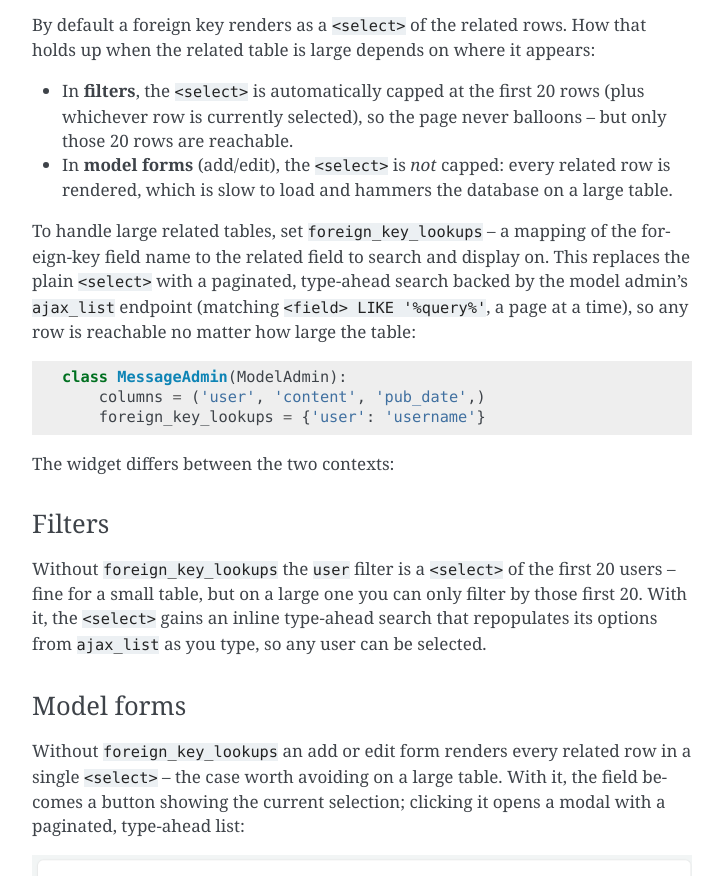
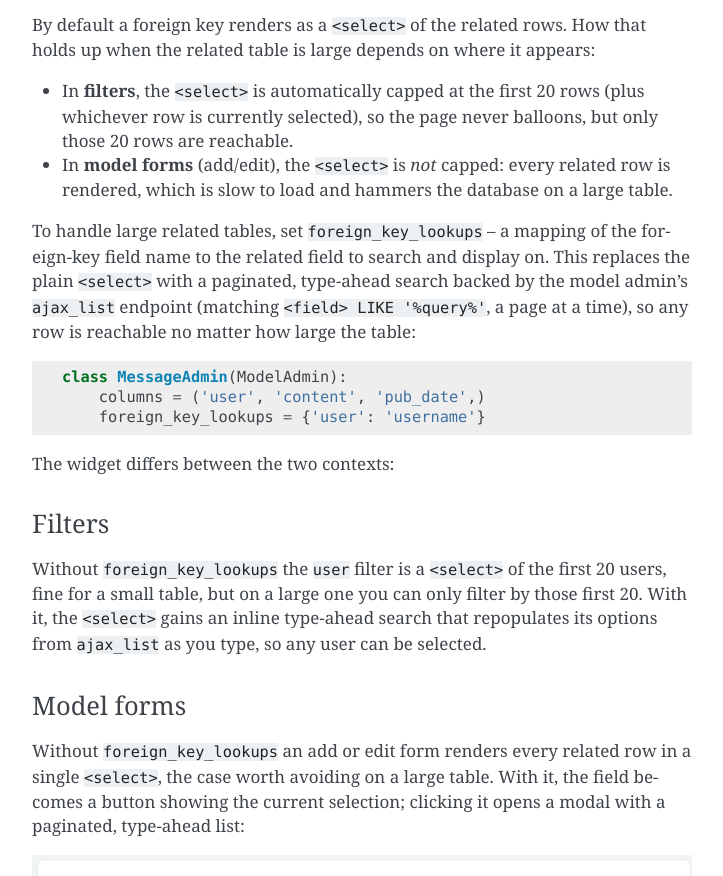
Before and after one commit to coleifer/flask-peewee, a Sphinx documentation site: the page built from docs/admin.rst, in a window 1280 px wide and 1400 px high, scrolled down 5063 px. Shown: the part 181-1057 px from the top of the window, without its empty margins (388-1111 px from the left). Built offline with Sphinx 7.4.7, drawn with Linux system fonts in a browser that asks for light colours; some of the changed text lies outside the part shown.

Commit message:
Doc cleanups

```diff
--- a/docs/admin.rst
+++ b/docs/admin.rst
@@ -129,7 +129,7 @@ Searching
 
 Set ``search_fields`` to add a quick-search box above the list.  It runs a
 case-insensitive substring match over char/text fields and supports ``__``
-traversal into related models -- so ``('content', 'user__username')`` searches
+traversal into related models, so ``('content', 'user__username')`` searches
 both the message body and the author's username, joining ``User`` automatically:
 
 .. code-block:: python
@@ -212,7 +212,7 @@ By default a foreign key renders as a ``<select>`` of the related rows.  How tha
 holds up when the related table is large depends on where it appears:
 
 * In **filters**, the ``<select>`` is automatically capped at the first 20 rows
-  (plus whichever row is currently selected), so the page never balloons -- but
+  (plus whichever row is currently selected), so the page never balloons, but
   only those 20 rows are reachable.
 * In **model forms** (add/edit), the ``<select>`` is *not* capped: every related
   row is rendered, which is slow to load and hammers the database on a large
@@ -236,7 +236,7 @@ Filters
 ^^^^^^^
 
 Without ``foreign_key_lookups`` the ``user`` filter is a ``<select>`` of the
-first 20 users -- fine for a small table, but on a large one you can only filter
+first 20 users, fine for a small table, but on a large one you can only filter
 by those first 20.  With it, the ``<select>`` gains an inline type-ahead search
 that repopulates its options from ``ajax_list`` as you type, so any user can be
 selected.
@@ -245,7 +245,7 @@ Model forms
 ^^^^^^^^^^^
 
 Without ``foreign_key_lookups`` an add or edit form renders every related row in a
-single ``<select>`` -- the case worth avoiding on a large table.  With it, the
+single ``<select>``, the case worth avoiding on a large table.  With it, the
 field becomes a button showing the current selection; clicking it opens a modal
 with a paginated, type-ahead list:
 
@@ -285,7 +285,7 @@ The action shows up in the "With selected..." dropdown labeled with its
 (``FlagAction`` becomes "Flag").  Pass ``name`` (and optionally ``description``)
 to the constructor to override it, e.g. ``FlagAction(name='Flag as spam')``.
 
-If a callback returns a Flask ``Response``, it is sent to the user as-is -- handy
+If a callback returns a Flask ``Response``, it is sent to the user as-is, handy
 for generating a download from the selected rows:
 
 .. code-block:: python
@@ -344,7 +344,7 @@ produces:
 
 .. note::
     Because related data nests under its foreign key, that foreign key is
-    included automatically -- there is no way to nest a related field without it.
+    included automatically.  There is no way to nest a related field without it.
 
 
 Creating admin panels
--- a/docs/auth.rst
+++ b/docs/auth.rst
@@ -120,7 +120,7 @@ user in immediately after they register.  :py:meth:`Auth.login_user` and
 ``logout_user()`` ends the session.  By default it removes only flask-peewee's
 own session keys, leaving any other data you've stored in the session intact.
 Pass ``clear_session=True`` when constructing :py:class:`Auth` to have logout
-wipe the *entire* session instead -- a simple hardening step against session
+wipe the *entire* session instead, a simple hardening step against session
 fixation:
 
 .. code-block:: python
--- a/docs/getting-started.rst
+++ b/docs/getting-started.rst
@@ -382,7 +382,7 @@ Now we can post new notes using a command-line tool like curl:
 You can see that it returns a serialized copy of the new ``Note`` object.
 
 .. note::
-    This is just a small example of what you can do with the Rest API -- refer to
+    This is just a small example of what you can do with the Rest API.  Refer to
     the :ref:`Rest API docs <rest-api>` for more detailed information, including
 
     * limiting access on a per-model basis
--- a/docs/utils.rst
+++ b/docs/utils.rst
@@ -110,7 +110,7 @@ Misc
 .. py:data:: PASSWORD_HASH_METHOD
 
     The hashing method :py:func:`make_password` hands to werkzeug's
-    ``generate_password_hash`` -- ``'scrypt'`` by default.  Override it before
+    ``generate_password_hash`` (``'scrypt'`` by default).  Override it before
     hashing to change the algorithm or work factor, for instance to pick a
     cheaper method that speeds up your test suite:
 
```
Also changed, not shown: other parts of docs/admin.rst (+1 -1 lines), other parts of docs/auth.rst (+1 -1 lines), docs/rest-api.rst (+7 -7 lines).
